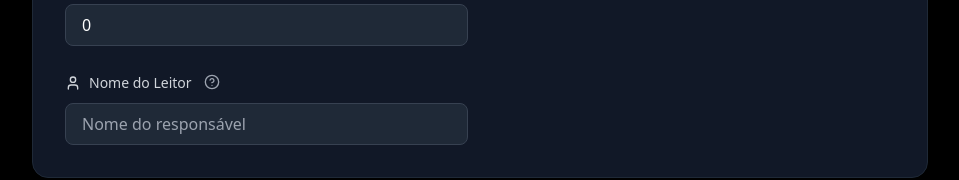
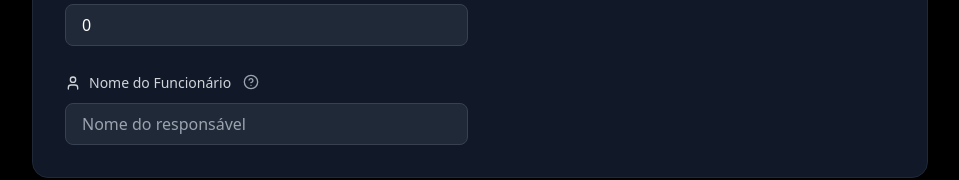
Before and after one commit to Cencreas/Sistema-de-Faturamento-de-Agua, a React (Vite) app: page / in a window 1280 px wide. Shown: the part 673-853 px from the top of the page, without its empty margins (160-1119 px from the left). Built offline with nearby package versions, Linux system fonts and the light colour scheme.

Commit message:
Alterar 'Nome do Leitor' para 'Nome do Funcionário'

```diff
--- a/src/components/BillForm.tsx
+++ b/src/components/BillForm.tsx
@@ -190,7 +190,7 @@ export function BillForm({ formData, isDarkMode, onFormChange }: BillFormProps)
         <label className={labelClass}>
           <div className="flex items-center gap-2">
             <User className="w-4 h-4" />
-            Nome do Leitor
+            Nome do Funcionário
             <Tooltip
               isDarkMode={isDarkMode}
               content="Digite o nome do funcionário responsável pela leitura do contador e emissão desta fatura."
--- a/src/components/BillPreview.tsx
+++ b/src/components/BillPreview.tsx
@@ -118,7 +118,7 @@ export function BillPreview({ bill, isDarkMode, onDownload }: BillPreviewProps)
           </div>
           <div className="text-right">
             <p className={`text-sm ${isDarkMode ? 'text-gray-400' : 'text-gray-600'}`}>
-              Leitor
+              Funcionário
             </p>
             <p className={`font-medium ${isDarkMode ? 'text-white' : 'text-gray-900'}`}>
               {bill.reader}
--- a/src/utils/pdfGenerator.ts
+++ b/src/utils/pdfGenerator.ts
@@ -56,7 +56,7 @@ export const generatePDF = (bill: WaterBill) => {
   // Data Limite e Leitor
   doc.text(`Data Limite de Pagamento: ${bill.dueDate}`, margin, y);
   y += 7;
-  doc.text(`Leitor: ${bill.reader}`, margin, y);
+  doc.text(`Funcionário: ${bill.reader}`, margin, y);
 
   // Rodapé
   y = doc.internal.pageSize.height - 20;
```
